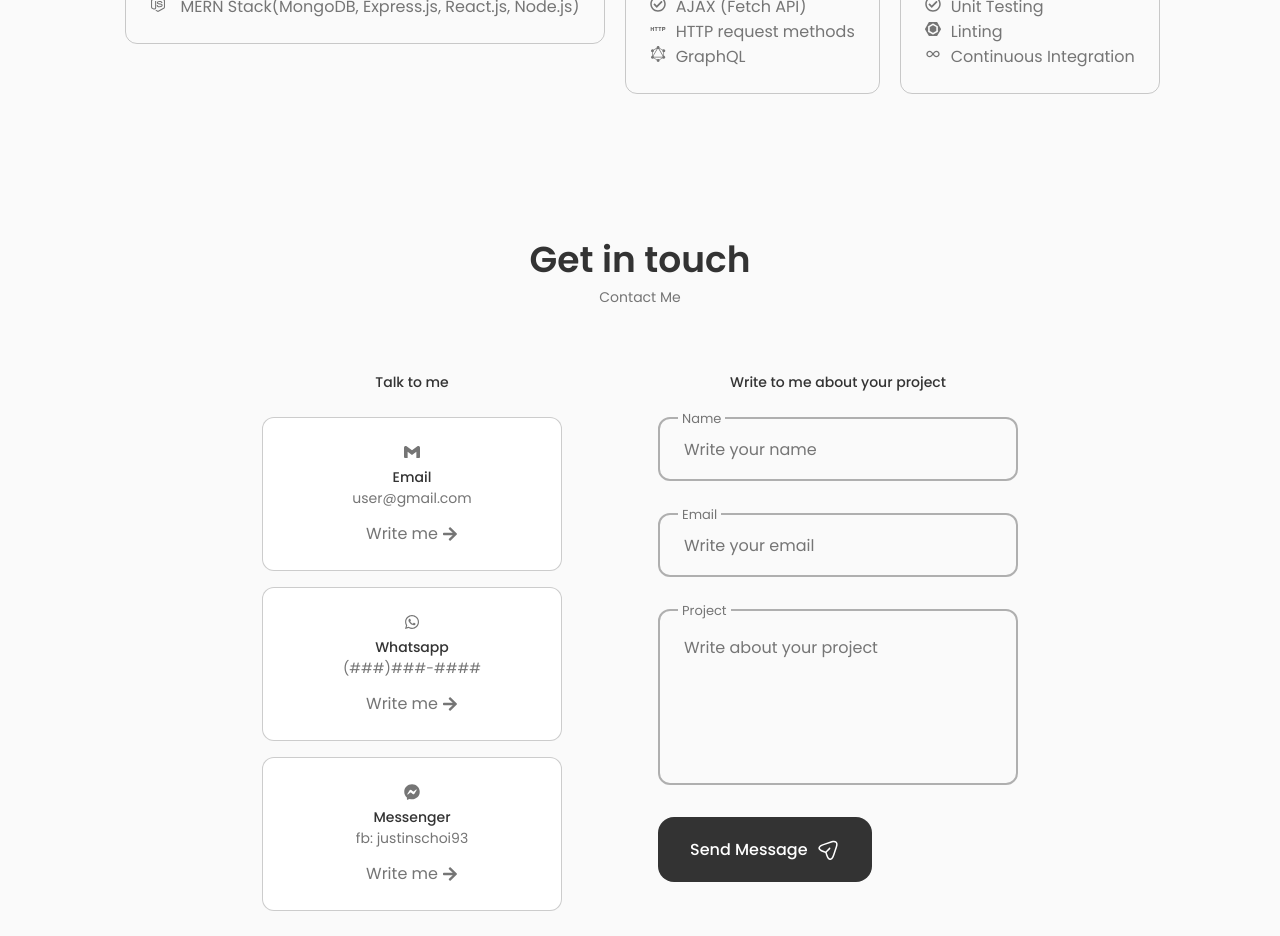
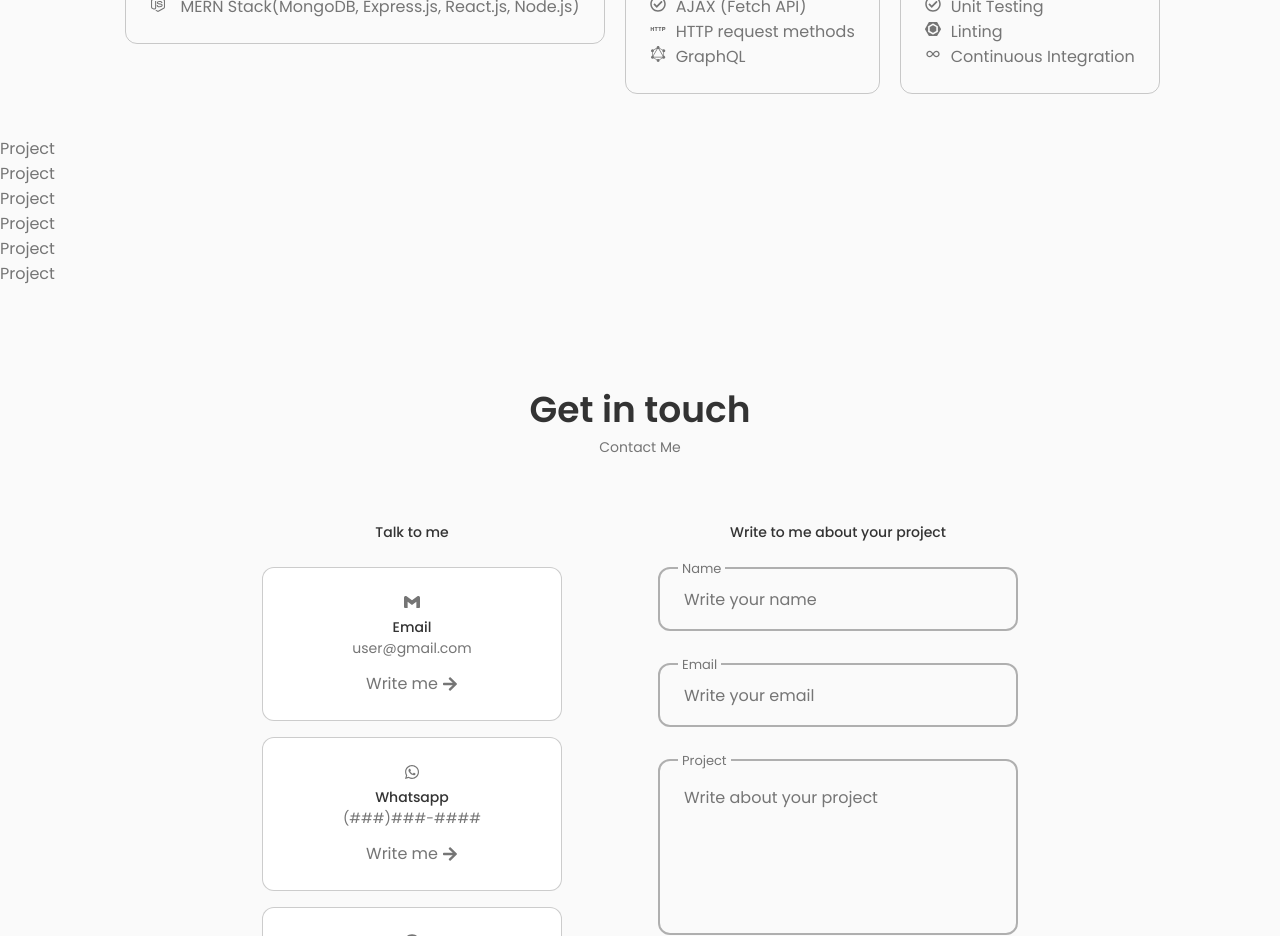
Before and after one commit to justinschoi93/portfolio, a React (Vite) app: page / in a window 1280 px wide. Shown: the part 2240-3176 px from the top of the page. Built offline with nearby package versions, Linux system fonts and the light colour scheme.

Commit message:
PORTFOLIO

```diff
--- a/src/App.jsx
+++ b/src/App.jsx
@@ -21,7 +21,7 @@ function App() {
         <Home/>
         <AboutMe/>
         <Skills/>
-        {/* <PORTFOLIO/> */}
+        <PORTFOLIO/>
         {/* <Qualifications/> */}
         {/* <Services/> */}
         {/* <Testimonials/>  */}
--- a/src/components/PORTFOLIO/Portfolio.css
+++ b/src/components/PORTFOLIO/Portfolio.css
@@ -0,0 +1,5 @@
+* {
+    margin: 0;
+    padding: 0;
+    box-sizing: border-box;
+}
```
